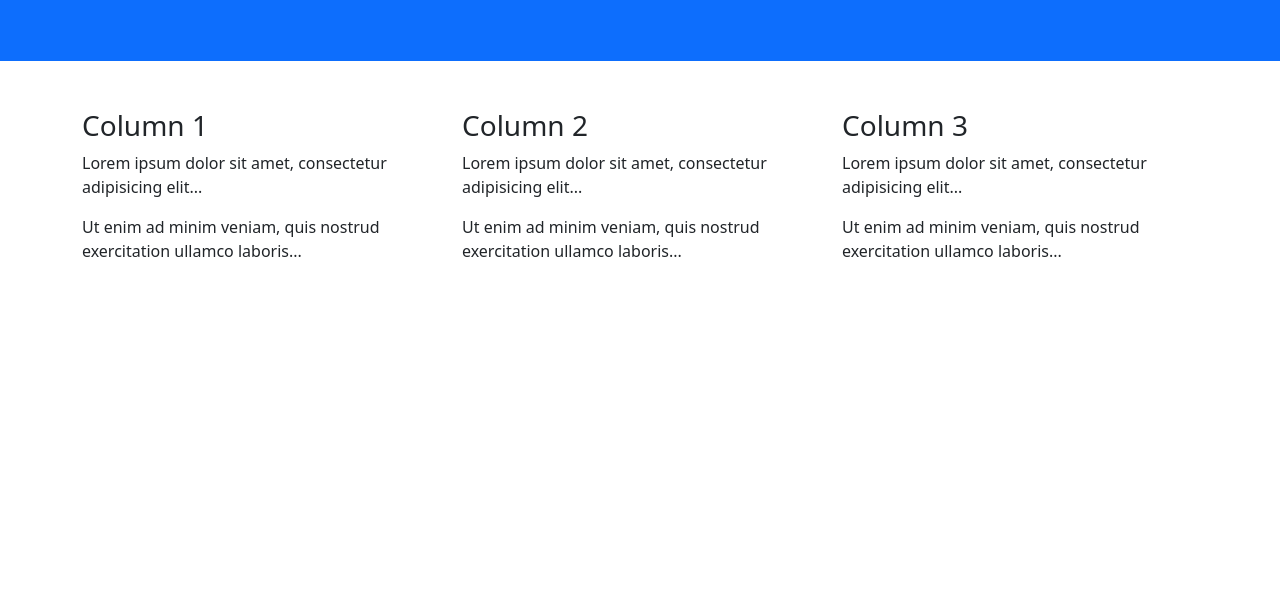
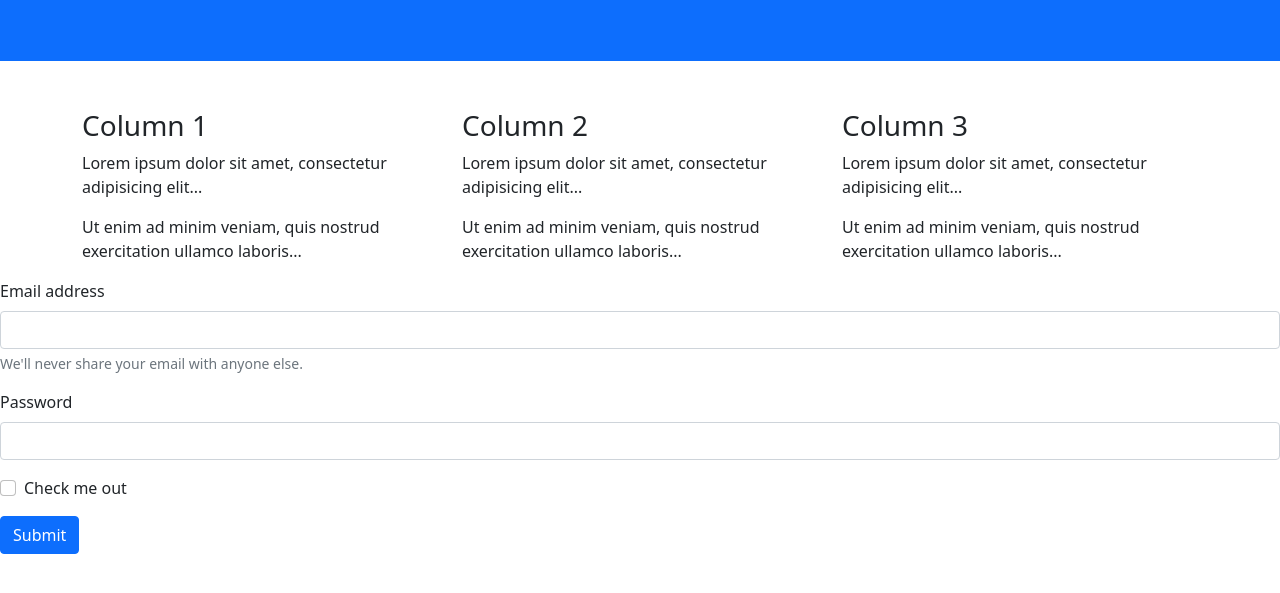
Before and after one commit to oyinlolakayode/oyinlolakayode.github.io, a plain HTML site: page index.html in a window 1280 px wide. Shown: the part 131-724 px from the top of the page. Drawn offline with nearby package versions, Linux system fonts and the light colour scheme.

Commit message:
test for form

```diff
--- a/index.html
+++ b/index.html
@@ -35,5 +35,20 @@
   </div>
 </div>
 
+<div class="mb-3">
+  <label for="exampleInputEmail1" class="form-label">Email address</label>
+  <input type="email" class="form-control" id="exampleInputEmail1" aria-describedby="emailHelp">
+  <div id="emailHelp" class="form-text">We'll never share your email with anyone else.</div>
+</div>
+<div class="mb-3">
+  <label for="exampleInputPassword1" class="form-label">Password</label>
+  <input type="password" class="form-control" id="exampleInputPassword1">
+</div>
+<div class="mb-3 form-check">
+  <input type="checkbox" class="form-check-input" id="exampleCheck1">
+  <label class="form-check-label" for="exampleCheck1">Check me out</label>
+</div>
+<button type="submit" class="btn btn-primary">Submit</button>
+
 </body>
 </html>
```
